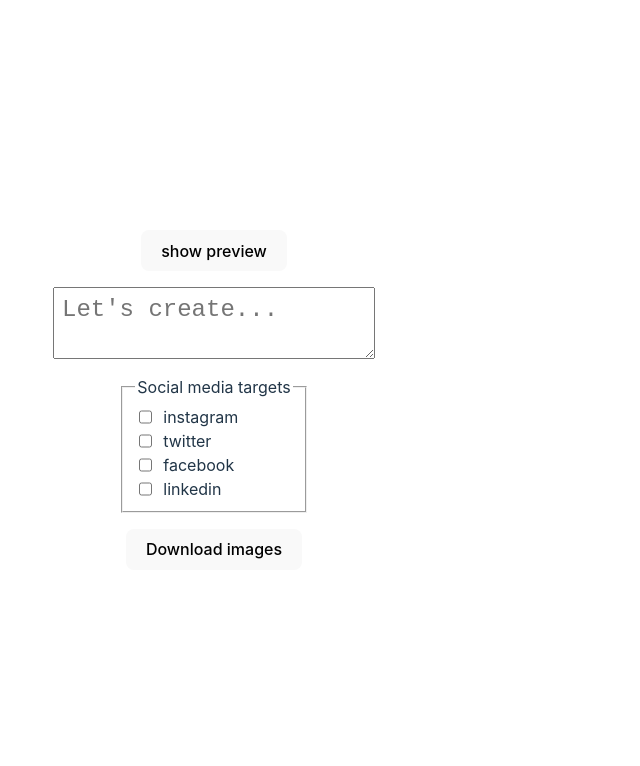
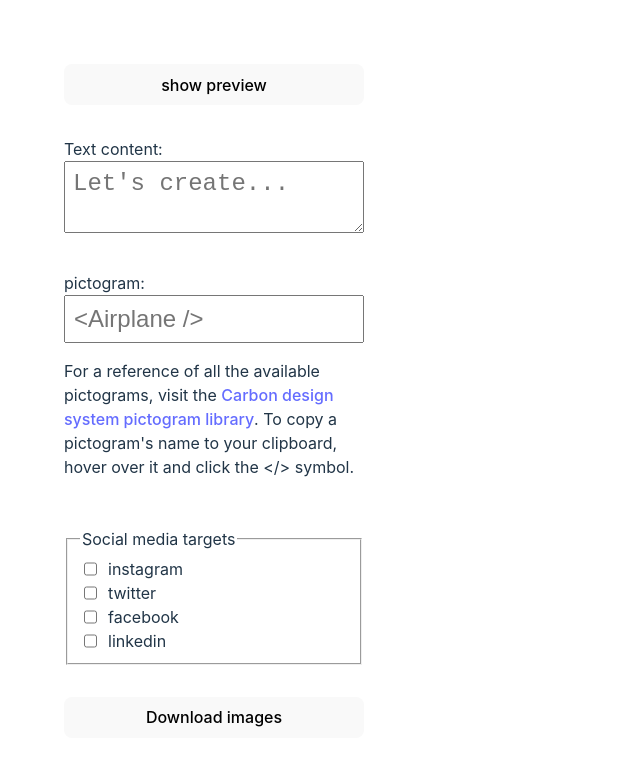
Before and after one commit to bdsqqq/image_gen_exploration, a Preact app: page / in a window 1280 px wide. Shown: the top 766 px of the page, without its empty margins (0-640 px from the left). Built offline with nearby package versions, Linux system fonts and the light colour scheme.

Commit message:
feat: pictogram input + style updates

```diff
--- a/src/app.css
+++ b/src/app.css
@@ -2,5 +2,4 @@
   max-width: 1280px;
   margin: 0 auto;
   padding: 2rem;
-  text-align: center;
 }
--- a/src/app.tsx
+++ b/src/app.tsx
@@ -2,8 +2,6 @@ import { lazy, Suspense } from "preact/compat";
 import { useRef, useState } from "preact/hooks";
 import domtoimage from "dom-to-image-more";
 import "./app.css";
-
-import { AcceleratedComputing } from "@carbon/pictograms-react";
 
 import { sizes } from "./data/sizes";
 type SizesUnion = keyof typeof sizes;
@@ -11,6 +9,7 @@ const sizeKeys = Object.keys(sizes) as unknown as SizesUnion[];
 
 export function App() {
   const [text, setText] = useState("");
+  const [pictogram, setPictogram] = useState("");
   const [selectedSocialMedias, setSelectedSocialMedias] = useState<
     SizesUnion[]
   >([]);
@@ -42,9 +41,8 @@ export function App() {
       <div
         style={{
           display: "flex",
-          gap: "1rem",
+          gap: "2rem",
           flexDirection: "column",
-          alignItems: "center",
         }}
       >
         <button
@@ -54,15 +52,43 @@ export function App() {
         >
           {isHidden ? "show" : "hide"} preview
         </button>
-
+        <label htmlFor="text">
+          Text content:
           <textarea
             onChange={(e) => {
               setText(e.currentTarget.value);
             }}
             placeholder="Let's create..."
-          style={{ fontSize: "1.5rem", padding: "0.5rem" }}
+            style={{ fontSize: "1.5rem", padding: "0.5rem", width: "100%" }}
             type="text"
+            name="text"
+            id="text"
           />
+        </label>
+        <label htmlFor="pictogram">
+          pictogram:
+          <input
+            onChange={(e) => {
+              setPictogram(e.currentTarget.value);
+            }}
+            placeholder="<Airplane />"
+            style={{ fontSize: "1.5rem", padding: "0.5rem", width: "100%" }}
+            type="text"
+            name="pictogram"
+            id="pictogram"
+          />
+          <p style={{ width: "100%" }}>
+            For a reference of all the available pictograms, visit the{" "}
+            <a
+              target="_blank"
+              href="https://carbondesignsystem.com/guidelines/pictograms/library"
+            >
+              Carbon design system pictogram library
+            </a>
+            . To copy a pictogram's name to your clipboard, hover over it and
+            click the {`</>`} symbol.
+          </p>
+        </label>
 
         <fieldset style={{ display: "flex", flexDirection: "column" }}>
           <legend>Social media targets</legend>
@@ -93,7 +119,6 @@ export function App() {
             </label>
           ))}
         </fieldset>
-
         <button
           onClick={() => {
             const promises = selectedSocialMedias.map((socialMedia) => {
@@ -134,6 +159,7 @@ export function App() {
                   width: sizes[socialMedia].width,
                   height: sizes[socialMedia].height,
                 }}
+                pictogram={pictogram.length ? pictogram : undefined}
                 hidden={isHidden}
                 reference={refEnum[socialMedia]}
                 text={text}
@@ -205,9 +231,7 @@ const Frame = ({
         >
           {text}
         </h2>
-        <Suspense fallback={<AcceleratedComputing />}>
-          {renderPictogram(pictogram)}
-        </Suspense>
+        <Suspense fallback={null}>{renderPictogram(pictogram)}</Suspense>
       </div>
     </div>
   );
```
Lines whose indentation alone changed are shown as unchanged.
